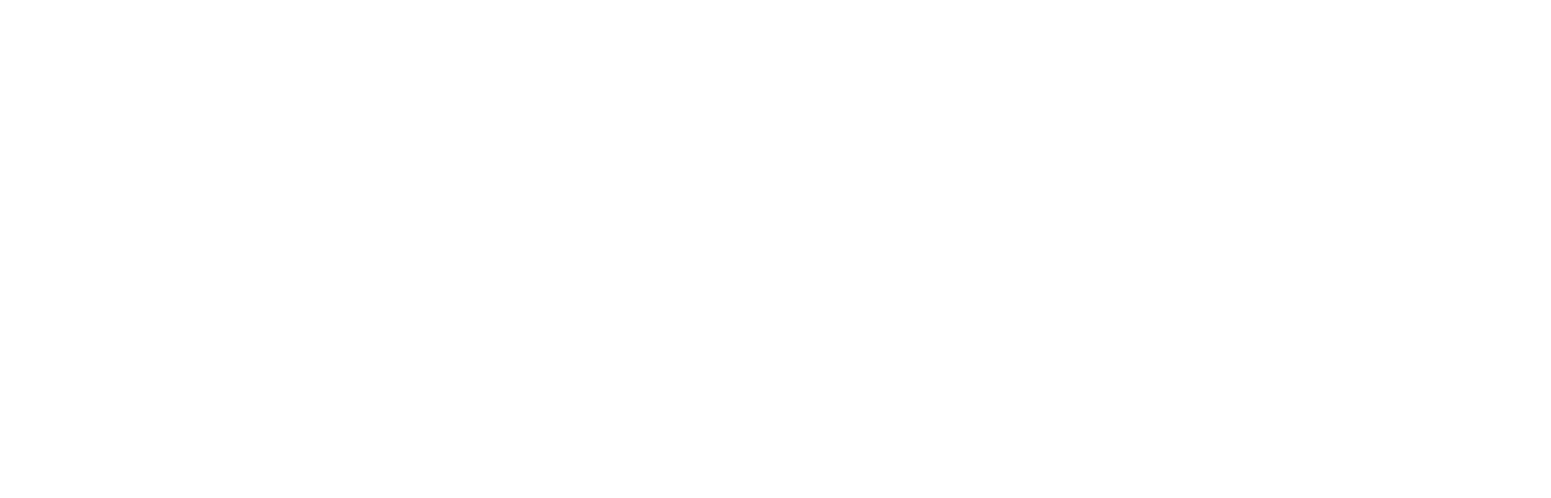
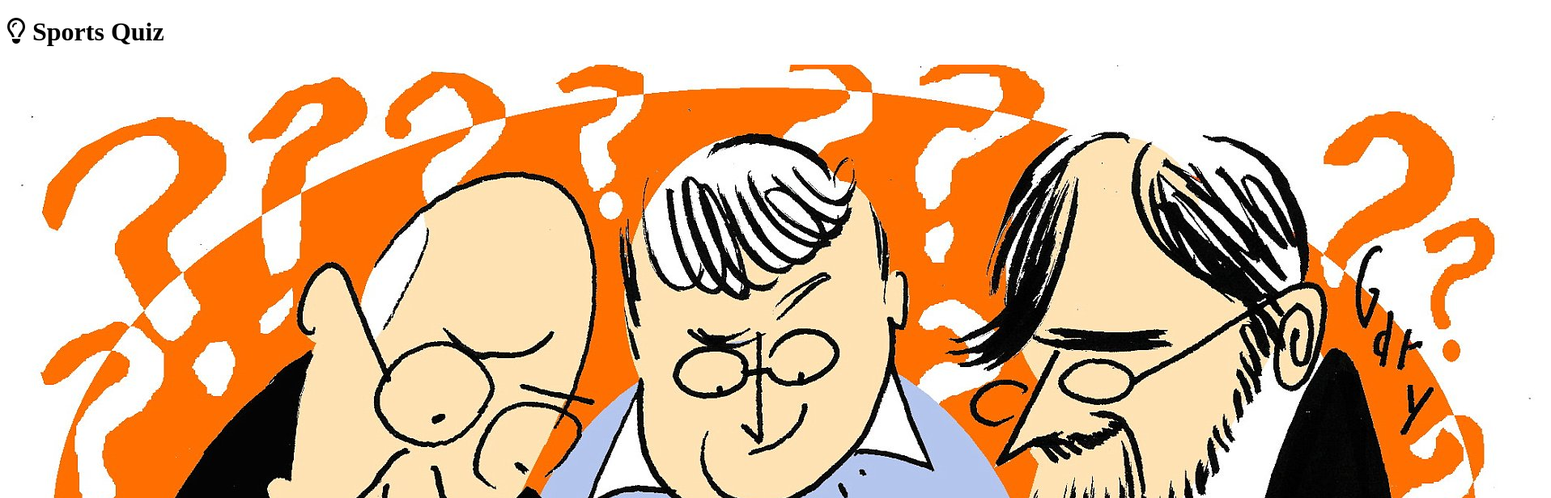
Before and after one commit to GeorgePh0/Sports-Quiz, a plain HTML site: page index.html in a window 1280 px wide. Shown: the top 616 px of the page at 81% size, 1916 px wide, since content can reach past the window. Drawn offline with Linux system fonts and the light colour scheme; a web font is replaced by a local one.

Commit message:
Add heading and main image

```diff
--- a/index.html
+++ b/index.html
@@ -16,6 +16,20 @@
 </head>
 <body>
 
+    <div id="start">
+        <h1 class="heading">
+            <i class="fa-regular fa-lightbulb"></i> Sports Quiz
+        </h1>
+    </div>
+
+    <div class="game-area">
+
+        <div id="main-image">
+            <img src="assets/images/quiz-team.jpg" alt="Quiz team image" class="image">
+        </div>
+
+    </div>
+
     <script src="assets/js/script.js"></script>
 </body>
 </html>
```
Also changed, not shown: assets/images/quiz-team.jpg (added).
